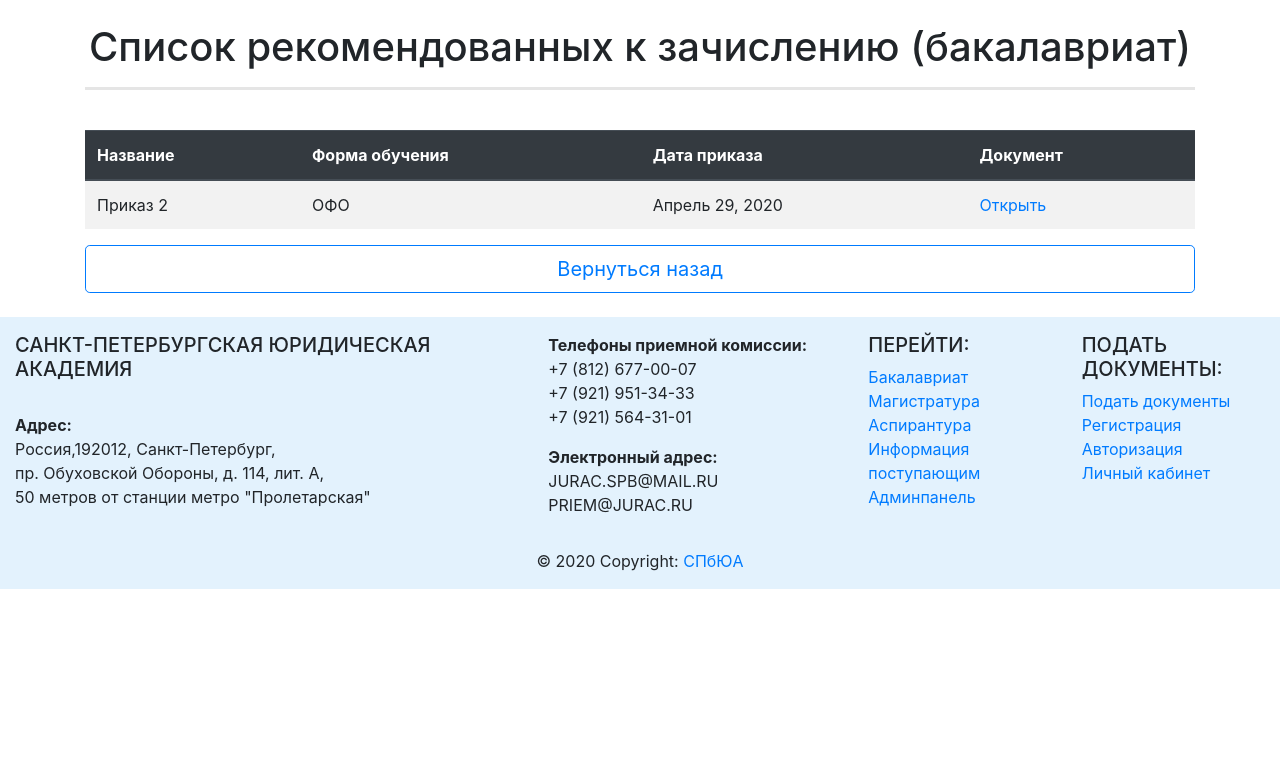
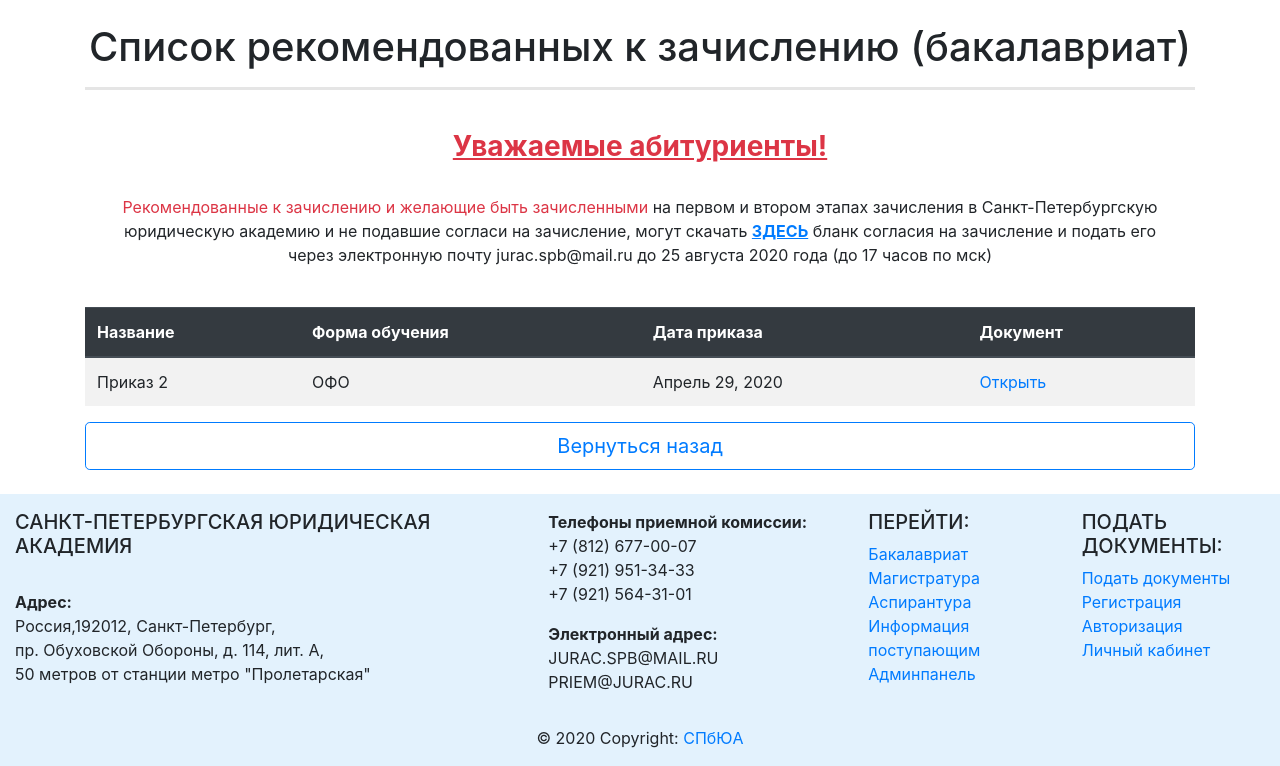
Before and after one commit to Pauuukin/abiturient, a Django app: page /abitur/bak/rec_list_bak/ in a window 1280 px wide. Shown: the part 163-929 px from the top of the page. Before the commit the page ends 752 px from the top, so only its background shows below. Run offline with Django 3.2, Linux system fonts and the light colour scheme; data comes from the database, SQL or seed files in the repository; some libraries are stand-ins or nearby versions.

Commit message:
added new message for bak rec list

```diff
--- a/myproject/abitur/templates/abitur/bak/rec_list_bak.html
+++ b/myproject/abitur/templates/abitur/bak/rec_list_bak.html
@@ -1,5 +1,5 @@
 {% extends 'abitur/base_abitur.html' %}
-
+{% load static %}
 {% block title %}
 Бакалавриат - Списки рекомендованных к зачислению
 {% endblock %}
@@ -10,6 +10,15 @@
     <h1 align="center">Список рекомендованных к зачислению (бакалавриат)</h1>
     <hr style="border-width: 3px;">
     <br>
+    <div class="container text-center">
+        <h3 class="text-danger"><u><b>Уважаемые абитуриенты!</b></u></h3><br>
+        <p><span class="text-danger">
+            Рекомендованные к зачислению и желающие быть зачисленными </span>на первом и
+втором этапах зачисления в Санкт-Петербургскую юридическую академию и не подавшие
+согласи на зачисление, могут скачать <a href="{% static 'docPriem2020/blank/z_sogl.pdf'%}" target="_blank"><b><u>ЗДЕСЬ</u></b></a> бланк согласия на зачисление и подать его
+через электронную почту jurac.spb@mail.ru до 25 августа 2020 года (до 17 часов по мск)<br><br>
+        </p>
+    </div>
     <div class="table-response">
         <table class="table table-border table-hover table-striped">
             <thead class="thead-dark">
```
